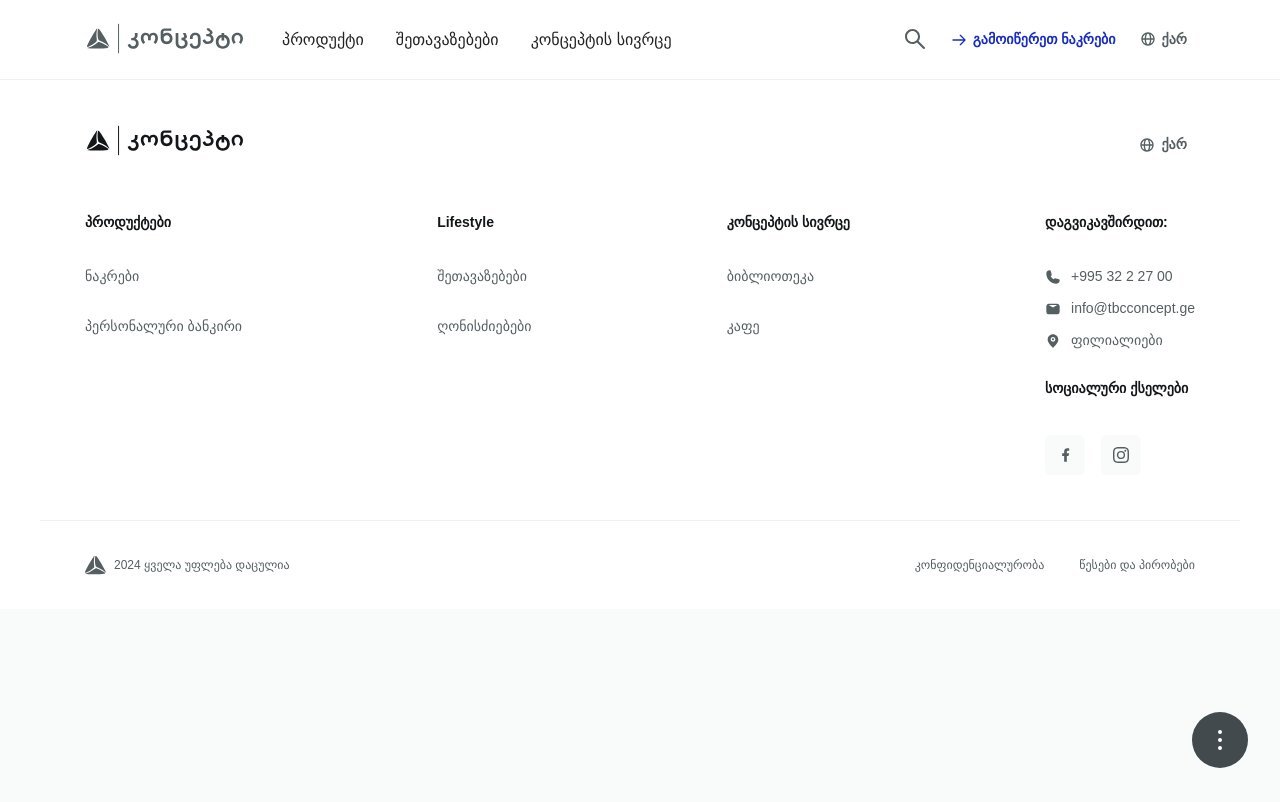
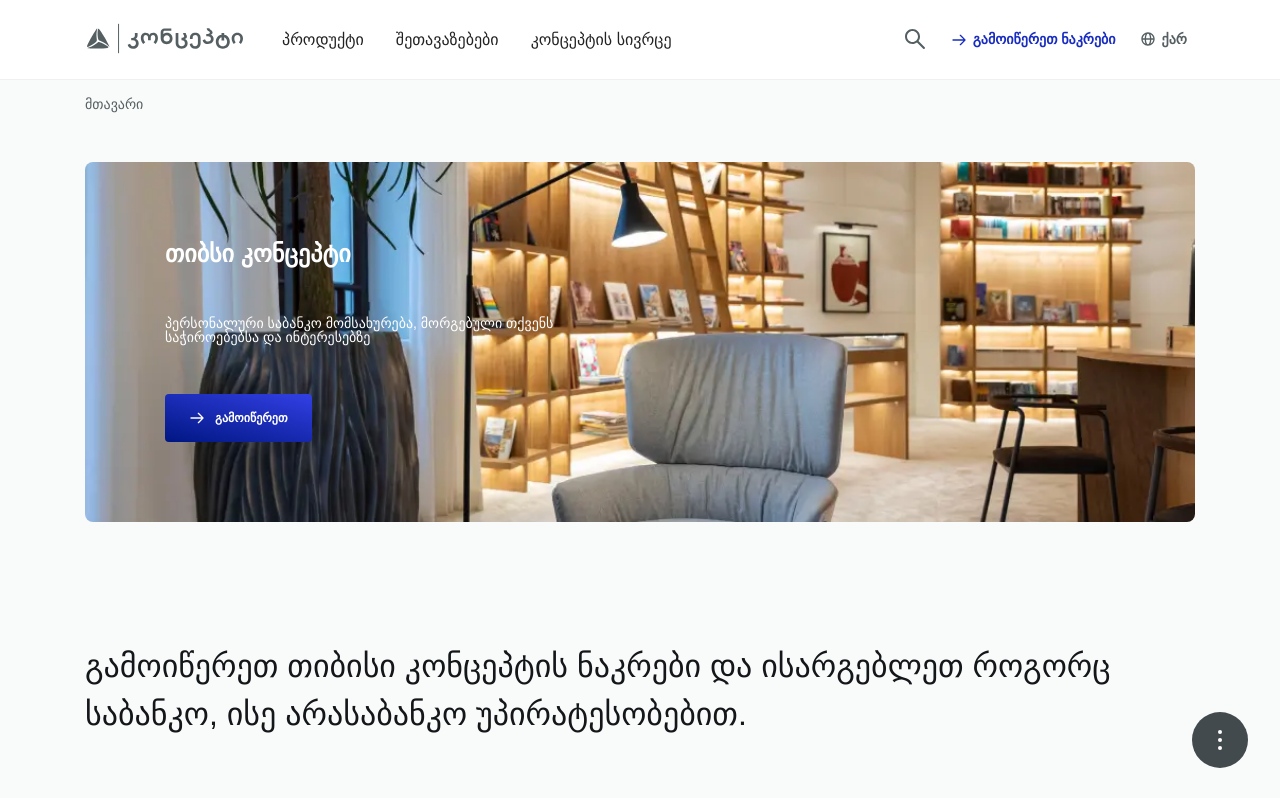
Before and after one commit to BTavkhelidze/tbc_concept, a plain HTML site: page index.html in a window 1280 px wide. Shown: the top 802 px of the page. Drawn offline with Linux system fonts and the light colour scheme.

Commit message:
feature html
adding tbcConceptsection.html

```diff
--- a/index.html
+++ b/index.html
@@ -268,6 +268,23 @@
           </div>
       </div>
     </header>
+
+    <main class="mainContainer">
+      <section class="tbc__concept">
+        <div class="page__home"><h4>მთავარი</h4></div>
+        <div class="tbcc__img__wrapper">
+          <div class="tbcc__img__content" >
+
+            <h3>თიბსი კონცეპტი</h3>
+            <p>პერსონალური საბანკო მომსახურება, მორგებული თქვენს საჭიროებებსა და ინტერესებზე</p>
+            <button type="button"><a href="#"> <img src="./assets/svg/arrow_right.svg" alt="arrow right icon"> <p>გამოიწერეთ</p></a> </button>
+          </div>
+        </div>
+      </section>
+      <section class="page_message_wrapper">
+        <p>გამოიწერეთ თიბისი კონცეპტის ნაკრები და ისარგებლეთ როგორც საბანკო, ისე არასაბანკო უპირატესობებით.</p>
+      </section>
+    </main>
 
     <footer class="footer__wrapper">
       <div class="footer_content">
--- a/styles/components/_footer.scss
+++ b/styles/components/_footer.scss
@@ -8,9 +8,7 @@ body {
     }
 
     .footer_content {
-      max-width: 111rem;
-      width: 100%;
-      margin: 0 auto;
+      @include container;
       padding-bottom: 4.5rem;
 
       .tbc_logo {
@@ -194,15 +192,13 @@ body {
     .copyright__wrapper {
       width: 100%;
       border-top: 1px solid #eef1f1;
+
       .copyright_content {
-        max-width: 111rem;
-        width: 100%;
-        margin: 0 auto;
-
+        @include container;
         display: flex;
         justify-content: space-between;
+        padding: 2.8rem 0;
 
-        padding: 2.8rem 0;
         .privacy {
           display: flex;
           align-items: center;
@@ -212,16 +208,17 @@ body {
             color: $tbc_logo_color;
             font-size: 1.2rem;
             cursor: pointer;
-
             &:hover {
               color: $arrow_anchor_color;
             }
           }
         }
+
         .copyright {
           display: flex;
           align-items: center;
           gap: 0.8rem;
+
           p {
             font-size: 1.2rem;
             color: $tbc_logo_color;
--- a/styles/components/_header.scss
+++ b/styles/components/_header.scss
@@ -19,10 +19,8 @@
     }
 
     .header__content {
-      width: 100%;
+      @include container;
       z-index: 11;
-      max-width: 111rem;
-      margin: 0 auto;
       display: flex;
       align-items: center;
       gap: 3.2rem;
@@ -84,10 +82,9 @@
                   color: $arrow_anchor_color;
                 }
               }
-            }
-
-            &.hidden {
-              display: none;
+              &.hidden {
+                display: none;
+              }
             }
           }
         }
@@ -365,14 +362,10 @@
     width: 100%;
     height: 100vh;
     display: none;
-    // visibility: hidden;
-    // position: absolute;
-    // left: -110%;
-    // top: 0;
+
     @include responsive(l-tablet) {
       visibility: hidden;
     }
-    // transition: all 0.3s ease-out;'
 
     .burger__menu__content {
       .br_menu_title {
@@ -532,21 +525,16 @@
       width: 100%;
       border-top: 1px solid #eef1f1;
       background-color: $body_color;
+
       .copyright_content {
-        max-width: 111rem;
-        width: 100%;
-        margin: 0 auto;
-
+        @include container;
         display: flex;
         flex-direction: column;
-
         gap: 3.2rem;
-
         padding: 3.2rem 4rem;
 
         @include responsive(small_phone) {
           padding: 2.4rem 1.5rem;
-
           gap: 2.4rem;
         }
 
@@ -554,21 +542,23 @@
           display: flex;
           align-items: center;
           gap: 3rem;
+          flex-wrap: wrap;
 
-          flex-wrap: wrap;
           p {
             color: $tbc_logo_color;
             font-size: 1.4rem;
             cursor: pointer;
-          }
-          p:hover {
-            color: $arrow_anchor_color;
+            &:hover {
+              color: $arrow_anchor_color;
+            }
           }
         }
+
         .coryright {
           display: flex;
           align-items: center;
           gap: 0.8rem;
+
           p {
             font-size: 1.4rem;
             color: $tbc_logo_color;
--- /dev/null
+++ b/styles/components/_main.scss
@@ -0,0 +1,87 @@
+.mainContainer {
+  width: 100%;
+
+  .tbc__concept {
+    @include container;
+    padding-bottom: 6rem;
+
+    .page__home {
+      padding: 2.4rem 0 5.6rem 0;
+
+      h4 {
+        font-size: 1.4rem;
+        font-weight: 400;
+        line-height: 0.17rem;
+        color: $tbc_logo_color;
+      }
+    }
+
+    .tbcc__img__wrapper {
+      width: 100%;
+      min-height: 36rem;
+      background-image: url('../../assets/webp/concept_banner.webp');
+      overflow: hidden;
+      border-radius: 0.8rem;
+      padding: 8rem;
+      background-size: 105%;
+
+      .tbcc__img__content {
+        max-width: 45rem;
+        height: 20rem;
+        display: flex;
+        flex-direction: column;
+        justify-content: space-between;
+        color: $white_color;
+
+        h3 {
+          font-size: 2.4rem;
+          font-weight: 700;
+        }
+
+        p {
+          font-size: 1.4rem;
+          font-weight: 400;
+        }
+
+        button {
+          border: none;
+          border-radius: 0.4rem;
+          background-image: linear-gradient(15deg, #001682, #3240e5);
+          align-self: flex-start;
+
+          a {
+            text-decoration: none;
+            display: flex;
+            align-items: center;
+            justify-content: center;
+            padding: 1.6rem 2.4rem;
+            gap: 1rem;
+            color: $white_color;
+            border-radius: 0.4rem;
+
+            &:hover {
+              background-color: #3295ce;
+              transition: background-color 0.25s ease-in-out;
+            }
+          }
+
+          p {
+            font-size: 1.2rem;
+            font-weight: 700;
+          }
+        }
+      }
+    }
+  }
+  .page_message_wrapper {
+    @include container;
+    padding: 6rem 0;
+
+    p {
+      font-size: 3.2rem;
+      font-weight: 500;
+      line-height: 1.5;
+      color: $dropDown_li_color;
+    }
+  }
+}
--- a/styles/global.scss
+++ b/styles/global.scss
@@ -2,5 +2,6 @@
 @import './utils/reset';
 @import './utils/mixins';
 @import './components/header';
+@import './components/main';
 @import './components/footer';
 @import './components/footer_mobile';
--- a/styles/utils/_mixins.scss
+++ b/styles/utils/_mixins.scss
@@ -7,6 +7,12 @@
     opacity: 1;
     max-height: 500px; // Adjust based on your content's height
   }
+}
+
+@mixin container {
+  max-width: 111rem;
+  width: 100%;
+  margin: 0 auto;
 }
 
 $l-pc: 1420px; // large PC screen size
```
Also changed, not shown: assets/svg/arrow_right.svg (added), assets/webp/concept_banner.webp (added), styles/global.css, 1 other file.
